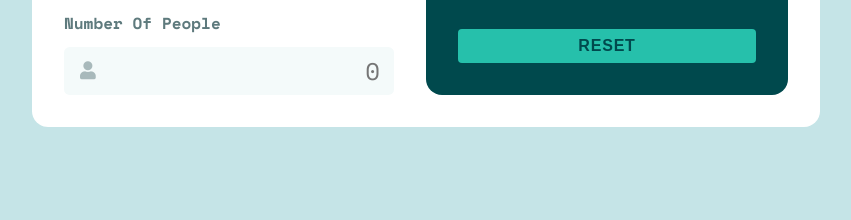
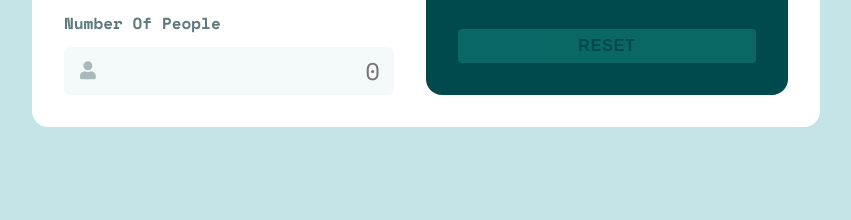
Before and after one commit to MaryEhb/-FrontendMentor-Tip-calculator, a plain HTML site: page index.html in a window 1280 px wide. Shown: the part 532-752 px from the top of the page, without its empty margins (214-1065 px from the left). Drawn offline with nearby package versions, Linux system fonts and the light colour scheme.

Commit message:
Update index.html

```diff
--- a/index.html
+++ b/index.html
@@ -59,7 +59,7 @@
           <p class="result">0.00</p>
         </div>
 
-        <button class="reset" id="reset">reset</button>
+        <button class="reset" id="reset" disabled>reset</button>
       </div>
     </div>
   </main>
```
